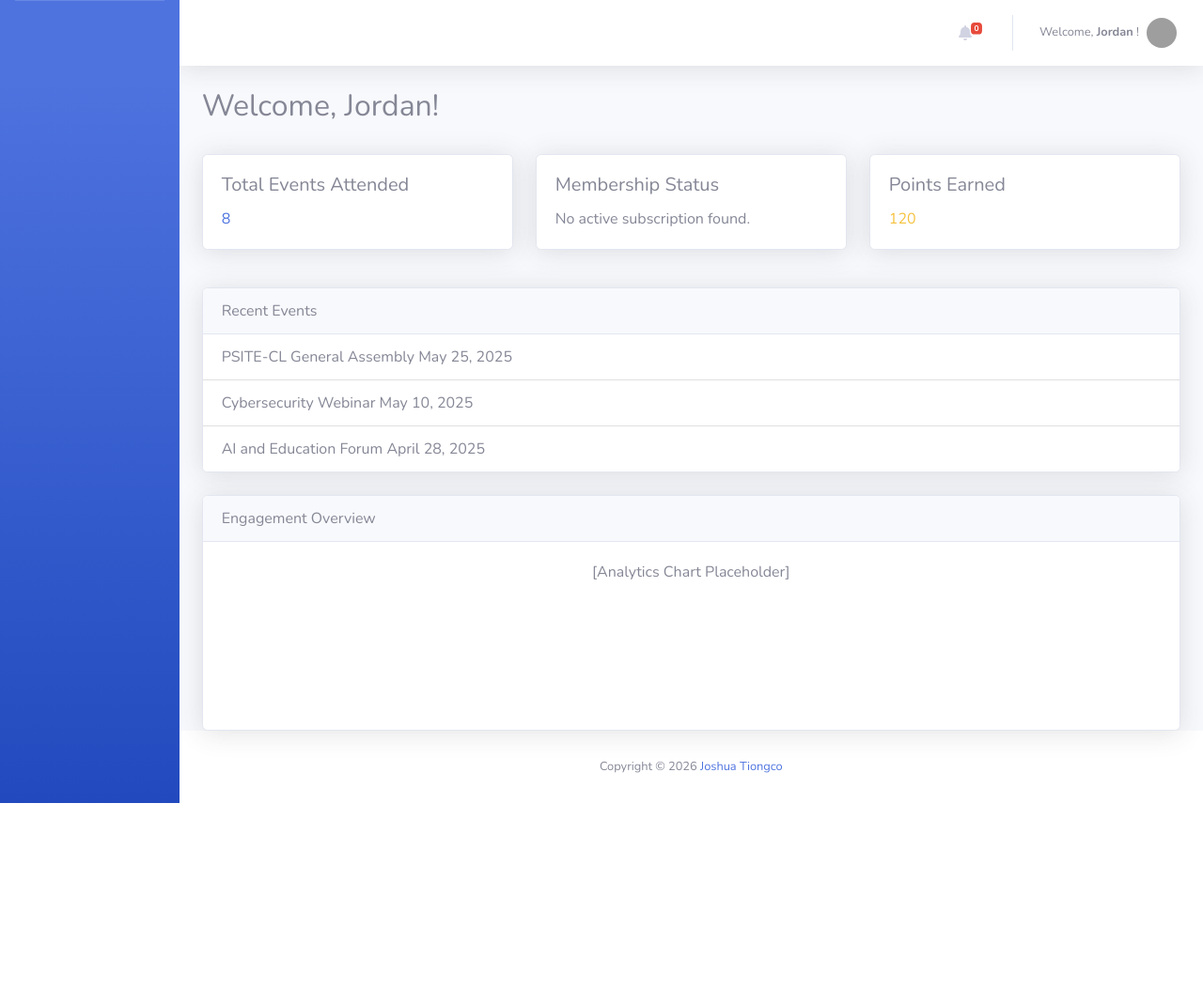
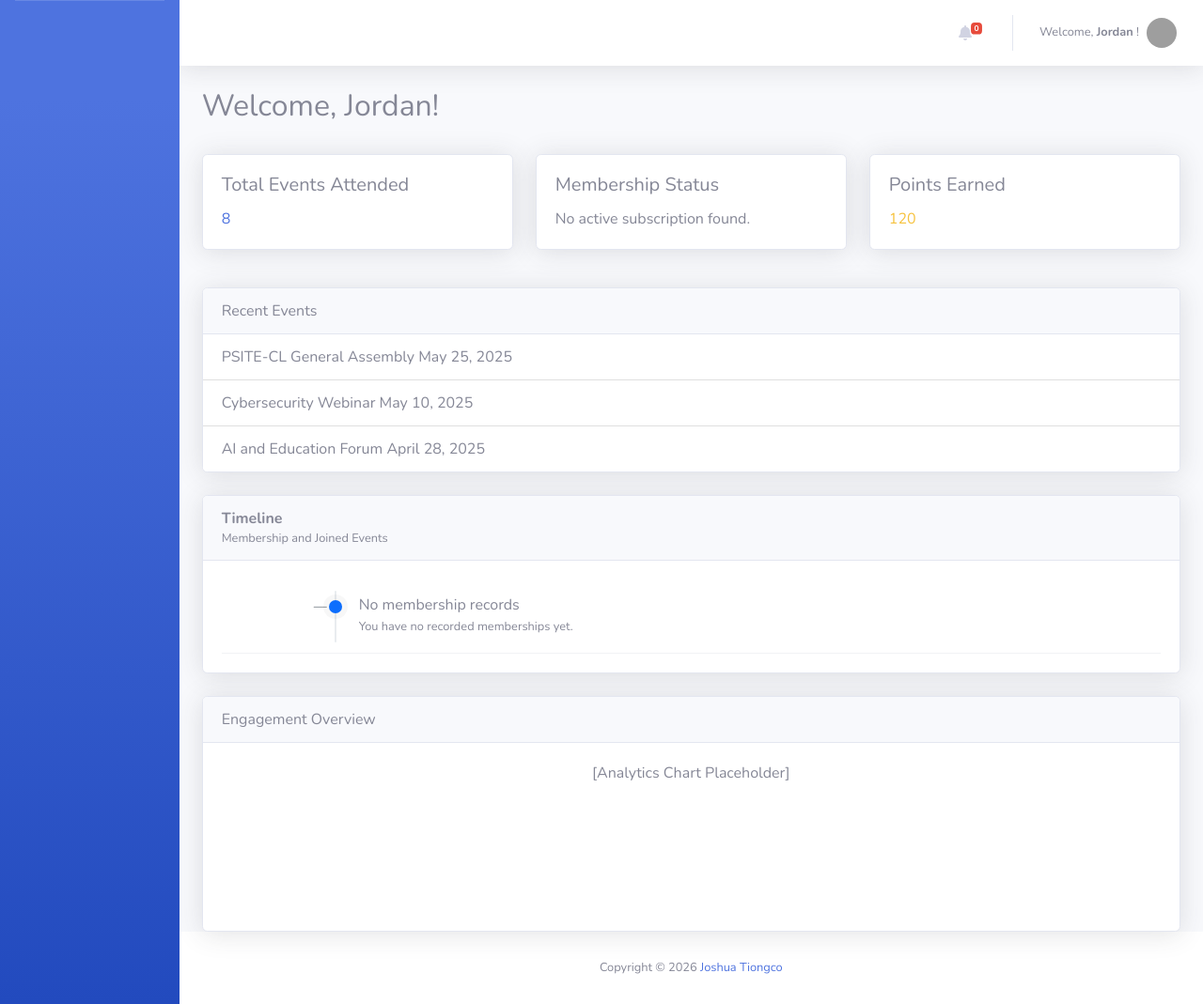
Before and after one commit to AngIkapito/demo-test, a Django app: page /member/home in a window 1280 px wide. Shown: the whole page at 94% size. Before the commit the page ends 855 px from the top, so only its background shows below. Run offline with Django 5.2, Linux system fonts and the light colour scheme; a user stored in the database is signed in; parts of the project's set-up code (start-up, migrations or seed data) failed here and were passed over; some libraries are stand-ins or nearby versions; grey boxes are pictures that could not be loaded.

Commit message:
feat: Implement timeline feature for member's membership records and joined events in home view

```diff
--- a/templates/member/home.html
+++ b/templates/member/home.html
@@ -92,6 +92,50 @@
                 </ul>
             </div>
 
+            <!-- Timeline Card (redesigned) -->
+            <div class="card mb-4 shadow timeline-card">
+                <div class="card-header d-flex justify-content-between align-items-center">
+                    <div>
+                        <strong>Timeline</strong>
+                        <div class="small text-muted">Membership and Joined Events</div>
+                    </div>
+                </div>
+                <div class="card-body">
+                    <ul class="timeline">
+                        {% if timeline_entries %}
+                            {% for te in timeline_entries %}
+                                <li class="timeline-entry">
+                                    <div class="timeline-date">{% if te.date %}{{ te.date }}{% elif te.year %}{{ te.year }}{% else %}—{% endif %}</div>
+                                    <div class="timeline-marker {% if te.status == 'Approved' %}marker-success{% elif te.status == 'Pending' %}marker-warning{% else %}marker-primary{% endif %}"></div>
+                                    <div class="timeline-body">
+                                        <h6 class="mb-1">Membership</h6>
+                                        <div class="small text-muted mb-1">{{ te.school_year_display }}</div>
+                                        <p class="small mb-0">Status: {{ te.status }}</p>
+                                        {% if te.joined_events %}
+                                            <div class="small fw-semibold mt-2">Joined events:</div>
+                                            <ul class="list-unstyled mt-1 mb-0">
+                                                {% for je in te.joined_events %}
+                                                    <li class="small"><span class="fw-semibold">{{ je.title }}</span> <small class="text-muted">— {{ je.date }}</small></li>
+                                                {% endfor %}
+                                            </ul>
+                                        {% endif %}
+                                    </div>
+                                </li>
+                            {% endfor %}
+                        {% else %}
+                            <li class="timeline-entry">
+                                <div class="timeline-date">—</div>
+                                <div class="timeline-marker marker-primary"></div>
+                                <div class="timeline-body">
+                                    <h6 class="mb-1">No membership records</h6>
+                                    <p class="small mb-0 text-muted">You have no recorded memberships yet.</p>
+                                </div>
+                            </li>
+                        {% endif %}
+                    </ul>
+                </div>
+            </div>
+
             <!-- Analytics -->
             <div class="card shadow">
                 <div class="card-header">
@@ -101,6 +145,30 @@
                     [Analytics Chart Placeholder]
                 </div>
             </div>
+
+            <style>
+                /* Redesigned vertical timeline */
+                .timeline{list-style:none;margin:0;padding:0;position:relative}
+                .timeline:before{content:'';position:absolute;left:120px;top:12px;bottom:12px;width:2px;background:#e9ecef;border-radius:2px}
+                .timeline-entry{position:relative;display:flex;gap:16px;padding:18px 12px;border-bottom:1px solid #f1f3f5}
+                .timeline-date{width:110px;flex:0 0 110px;text-align:right;padding-right:10px;color:#6c757d;font-size:.875rem}
+                .timeline-marker{position:absolute;left:114px;top:22px;width:14px;height:14px;border-radius:50%;box-shadow:0 0 0 6px rgba(0,0,0,0.03)}
+                .timeline-body{padding-left:8px}
+                .marker-primary{background:#0d6efd}
+                .marker-success{background:#198754}
+                .marker-warning{background:#ffc107}
+                .timeline-entry h6{margin:0;font-size:1rem}
+                .timeline-entry p{margin:0}
+
+                /* compact on mobile */
+                @media (max-width:768px){
+                    .timeline:before{left:48px}
+                    .timeline-entry{padding-left:12px}
+                    .timeline-date{display:block;width:auto;flex:0 0 auto;text-align:left;padding-right:0;margin-bottom:6px}
+                    .timeline-marker{left:42px}
+                    .timeline-body{padding-left:0}
+                }
+            </style>
 
 
         {% comment %} </div> {% endcomment %}
@@ -202,4 +270,17 @@
     });
 </script>
 
+<script>
+// Ensure Bootstrap JS is loaded (fallback to CDN if base template didn't include it)
+(function(){
+    if (typeof window.bootstrap === 'undefined'){
+        var s = document.createElement('script');
+        s.src = 'https://cdn.jsdelivr.net/npm/bootstrap@5.3.3/dist/js/bootstrap.bundle.min.js';
+        s.crossOrigin = 'anonymous';
+        s.onload = function(){ console.log('Bootstrap bundle loaded dynamically'); };
+        document.head.appendChild(s);
+    }
+})();
+</script>
+
 {% endblock %}
--- a/trackapsite/member_views.py
+++ b/trackapsite/member_views.py
@@ -20,6 +20,7 @@ def home(request):
     user = request.user
     membership_expiry = None
     membership_status = None
+    member = None
     try:
         member = Member.objects.get(admin=user)
         membership = (
@@ -41,6 +42,68 @@ def home(request):
         'membership_expiry': membership_expiry,
         'membership_sy_status': membership_status,
     }
+    # Build timeline entries from this member's Membership records
+    timeline_entries = []
+    try:
+        if member:
+            mem_qs = Membership.objects.filter(member=member).select_related('school_year').order_by('-school_year__sy_start')
+            for m in mem_qs:
+                sy = getattr(m, 'school_year', None)
+                # Prefer membership.created_at as the timeline date
+                created = getattr(m, 'created_at', None)
+                date_str = None
+                year = None
+                if created:
+                    try:
+                        date_str = created.strftime('%b %d, %Y')
+                        year = getattr(created, 'year', None)
+                    except Exception:
+                        date_str = str(created)
+                        try:
+                            year = int(str(created)[:4])
+                        except Exception:
+                            year = None
+                else:
+                    # fallback to school_year start year if created_at missing
+                    if sy and getattr(sy, 'sy_start', None):
+                        try:
+                            year = getattr(sy.sy_start, 'year', None) or int(str(sy.sy_start)[:4])
+                        except Exception:
+                            year = None
+
+                # Gather events the member joined for this school year where they were present
+                joined_events = []
+                try:
+                    if member and sy:
+                        regs = Member_Event_Registration.objects.filter(
+                            member_id=member,
+                            event__school_year=sy,
+                            is_present=True,
+                        ).select_related('event')
+                        for r in regs:
+                            ev = getattr(r, 'event', None)
+                            joined_events.append({
+                                'title': getattr(ev, 'title', '') if ev else '',
+                                'date': getattr(ev, 'date', None).strftime('%b %d, %Y') if getattr(ev, 'date', None) else '',
+                                'id': getattr(ev, 'id', None) if ev else None,
+                            })
+                except Exception:
+                    joined_events = []
+
+                timeline_entries.append({
+                    'year': year,
+                    'date': date_str,
+                    'school_year_display': f"{getattr(sy, 'sy_start', '') and sy.sy_start.year}-{getattr(sy, 'sy_end', '') and sy.sy_end.year}" if sy and getattr(sy, 'sy_start', None) and getattr(sy, 'sy_end', None) else '',
+                    'status': getattr(m, 'status', ''),
+                    'id': getattr(m, 'id', None),
+                    'notes': '',
+                    'school_year_id': getattr(sy, 'id', None) if sy else None,
+                    'joined_events': joined_events,
+                })
+    except Exception:
+        timeline_entries = []
+
+    context['timeline_entries'] = timeline_entries
     return render(request,'member/home.html', context)
 
 
```
